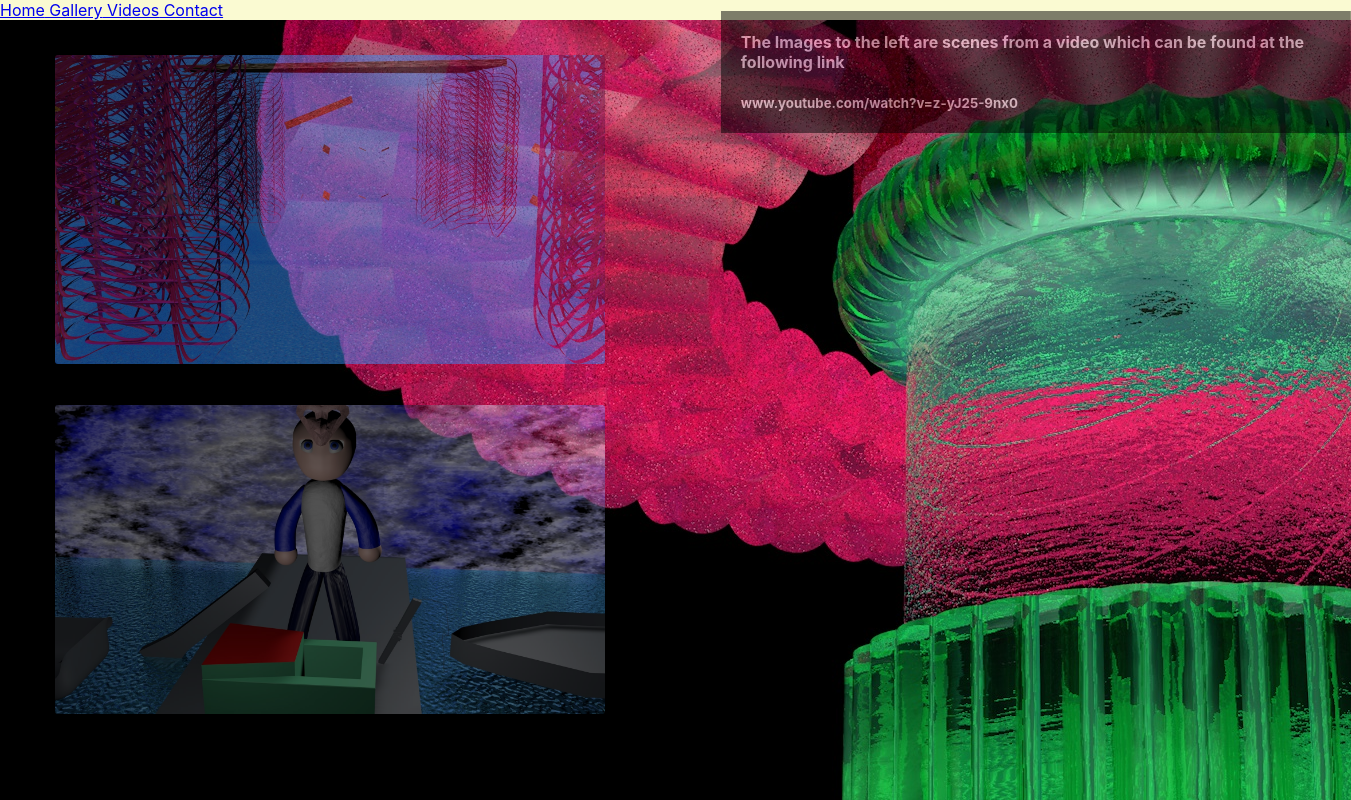
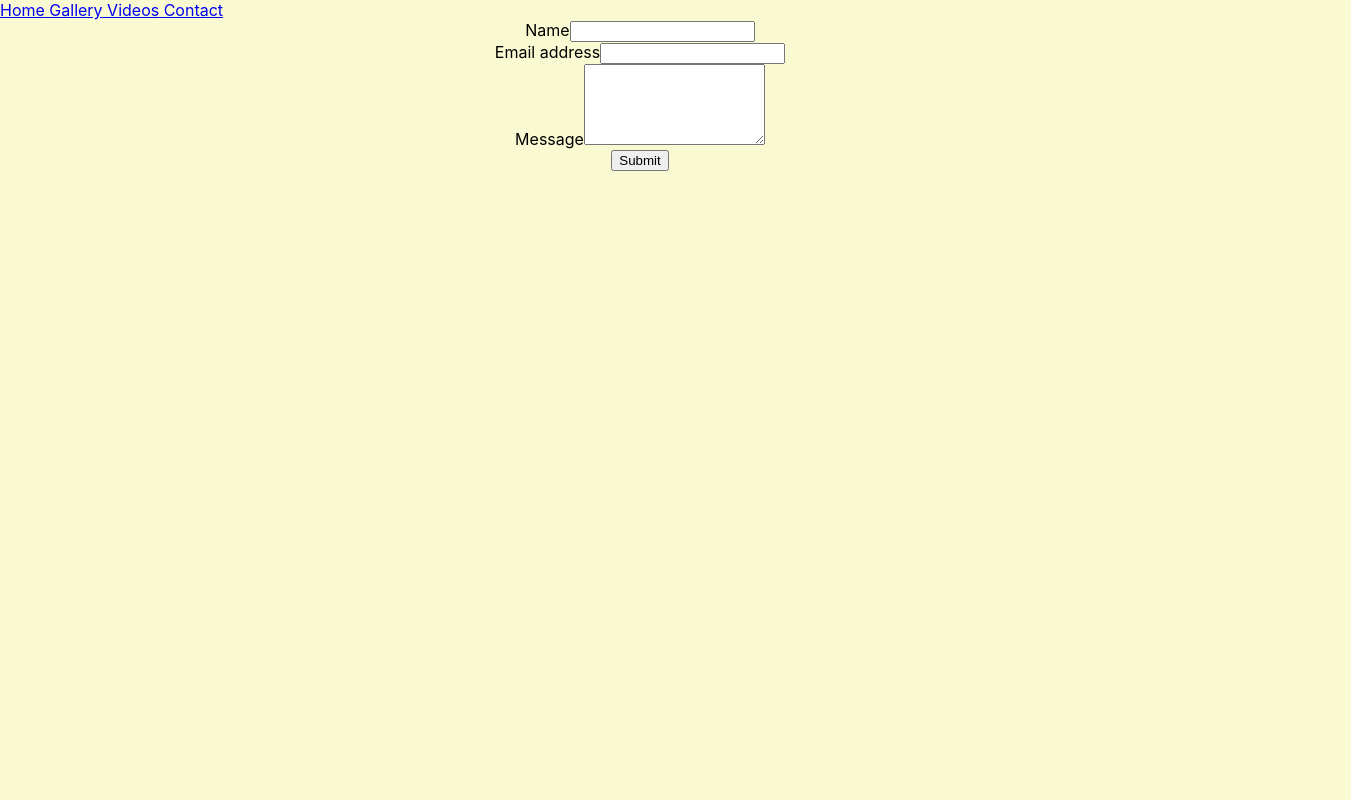
Before and after one commit to nathanok/nathanok.github.io, a React (Create React App) app: page /Contact in a window 1280 px wide. Shown: the whole page, 1351 px wide, since content can reach past the window. Built offline with nearby package versions, Linux system fonts and the light colour scheme.

Commit message:
contact form added need to make button work

```diff
--- a/src/App.js
+++ b/src/App.js
@@ -29,7 +29,7 @@
         <Route path="/" component={Home} exact />
         <Route path="/Gallery" component={Gallery} />
         <Route path="/Videos" component={Videos} />
-        <Route path="/Contact" component={Videos} />
+        <Route path="/Contact" component={Contact} />
         <Route component={Error} />
 
       </Switch>
--- a/src/components/Contact.js
+++ b/src/components/Contact.js
@@ -1,46 +1,73 @@
 import React from "react";
 import "../css/Contact.css";
+import axios from 'axios';
 
 
-class Contact extends React.Component {
+class Contact extends React.Component{
 
-    render() {
-        return (
-        <div className="Page">
+  constructor(props) {
+	super(props);
+	this.state = {
+  	name: '',
+  	email: '',
+  	message: ''
+	}
+  }
 
+  handleSubmit(e){
+    e.preventDefault();
+    axios({
+      method: "POST",
+      url:"http://localhost:3002/send",
+      data:  this.state
+    }).then((response)=>{
+      if (response.data.status === 'success'){
+        alert("Message Sent.");
+        this.resetForm()
+      }else if(response.data.status === 'fail'){
+        alert("Message failed to send.")
+      }
+    })
+  }
 
+  resetForm(){
 
-<body>
+     this.setState({name: '', email: '', message: ''})
+  }
 
-<h1>Nathan Williams</h1>
+  render() {
+	return(
+  	<div className="App">
+  	<form id="contact-form" onSubmit={this.handleSubmit.bind(this)} method="POST">
+  	<div className="form-group">
+      	<label htmlFor="name">Name</label>
+      	<input type="text" className="form-control" id="name" value={this.state.name} onChange={this.onNameChange.bind(this)} />
+  	</div>
+  	<div className="form-group">
+      	<label htmlFor="exampleInputEmail1">Email address</label>
+      	<input type="email" className="form-control" id="email" aria-describedby="emailHelp" value={this.state.email} onChange={this.onEmailChange.bind(this)} />
+  	</div>
+  	<div className="form-group">
+      	<label htmlFor="message">Message</label>
+      	<textarea className="form-control" rows="5" id="message" value={this.state.message} onChange={this.onMessageChange.bind(this)} />
+  	</div>
+  	<button type="submit" className="btn btn-primary">Submit</button>
+  	</form>
+  	</div>
+	);
+  }
 
-<p>Welcome to my Portfolio</p>
+  onNameChange(event) {
+	this.setState({name: event.target.value})
+  }
 
-<div class="mypic"></div>
+  onEmailChange(event) {
+	this.setState({email: event.target.value})
+  }
 
-     <div class="Aboutme">
-            <div class="text">
-            <h4>About Me </h4>
-            <p> I attended Lehman College to obtain a Bachelor degree in Computer Graphics and Imaging. Ever since my earlier years I have been interested in the underlying processes that go into developing video games. I was particularly engrossed in animation and character modeling and have worked to constantly improve my aptitude in those areas. </p>
-            <p> Please go to the website below for my Resume and contact information </p> <h5> https://www.linkedin.com/in/nathan-williams-6b57a712b/detail/contact-info/ </h5>
-            </div>
-            </div>
-
-</body>
-
-
-
-            </div>
-
-
-        );
-
-        }
-
-
-    }
-    //content:url(".././images/picof.jpg");
-
+  onMessageChange(event) {
+	this.setState({message: event.target.value})
+  }
+}
 
 export default Contact;
-//background-image: url(".././images/A422roomfullview.jpg");
```
